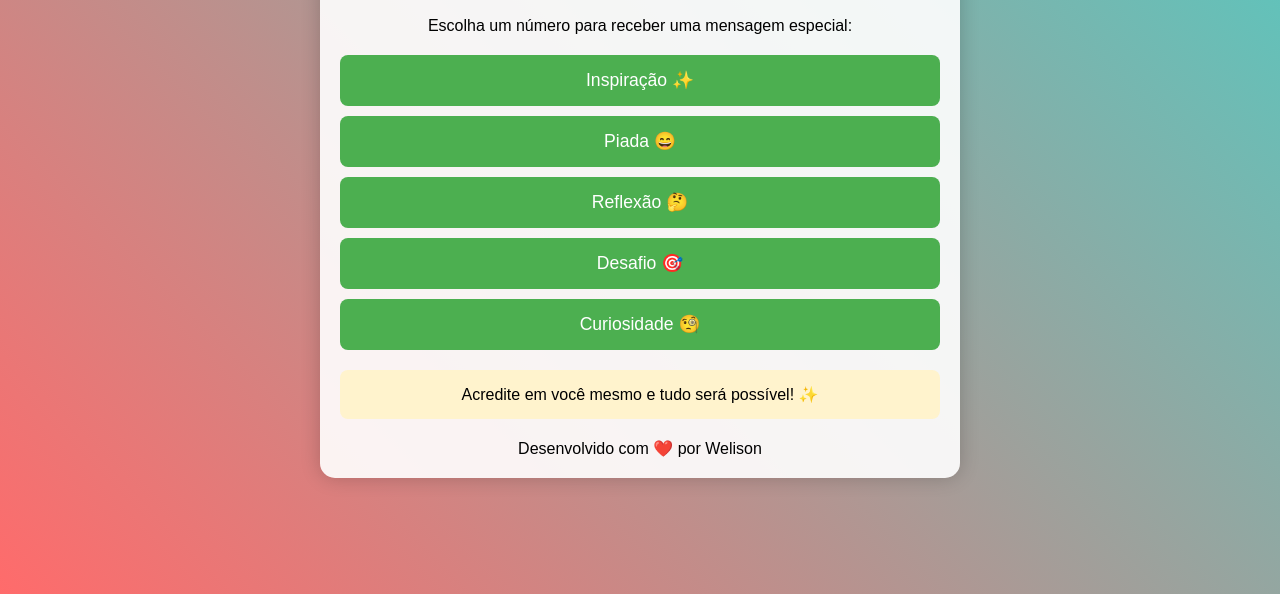
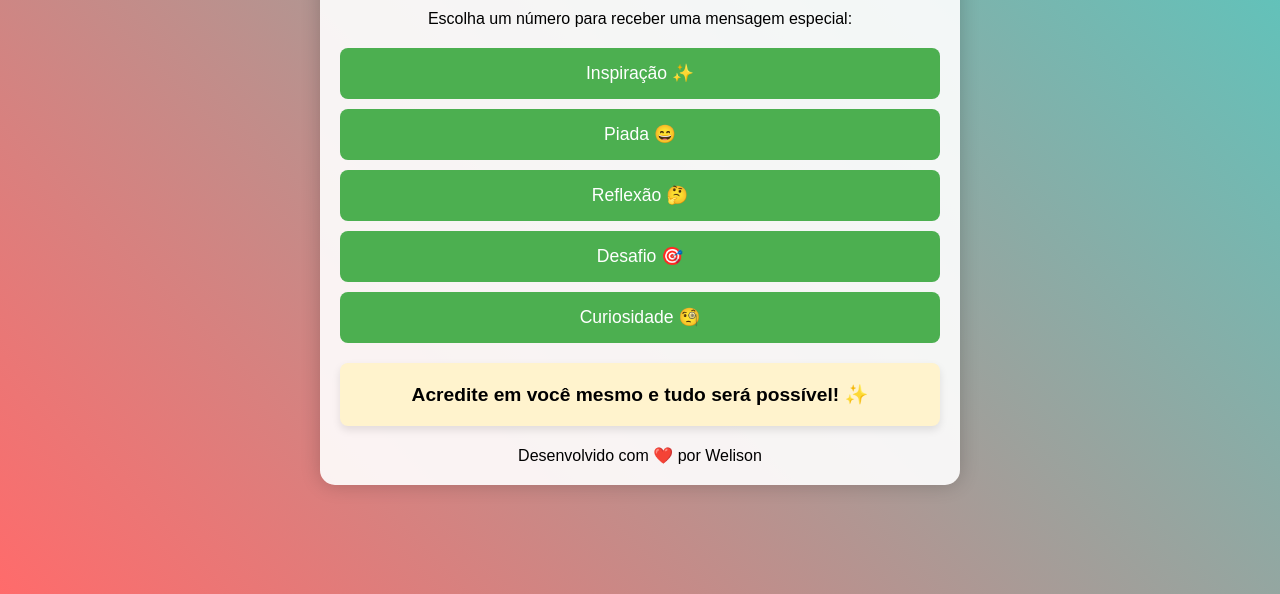
Before and after one commit to Welison200/bom-dia-site, a plain HTML site: page index.html in a window 1280 px wide. Both pictures are taken after a click on the button "Inspiração ✨". Shown: the part 246-840 px from the top of the page. Drawn offline with Linux system fonts and the light colour scheme.

Commit message:
Update index.html

```diff
--- a/index.html
+++ b/index.html
@@ -58,10 +58,43 @@
 
         #messageBox {
             margin: 20px 0;
-            padding: 15px;
+            padding: 20px;
             border-radius: 8px;
             background-color: #fff3cd;
             display: none;
+            font-size: 1.2em;
+            font-weight: bold;
+            animation: fadeInScale 0.5s ease;
+            box-shadow: 0 4px 8px rgba(0, 0, 0, 0.1);
+        }
+
+        @keyframes fadeInScale {
+            from {
+                opacity: 0;
+                transform: scale(0.8);
+            }
+            to {
+                opacity: 1;
+                transform: scale(1);
+            }
+        }
+
+        footer {
+            margin-top: 20px;
+        }
+
+        #resetHeart {
+            background: none;
+            border: none;
+            padding: 0;
+            font-size: inherit;
+            cursor: pointer;
+            display: inline;
+            color: inherit;
+        }
+
+        #resetHeart:hover {
+            transform: scale(1.2);
         }
 
         @media (max-width: 480px) {
@@ -98,43 +131,39 @@
         <div id="messageBox"></div>
 
         <footer>
-            Desenvolvido com ❤️ por Welison
+            Desenvolvido com <button id="resetHeart" onclick="resetChoices()">❤️</button> por Welison
         </footer>
     </div>
 
     <script>
-        let lastKeyTime = 0;
-        let lastKey = '';
-
-        // Adiciona detector de tecla para reset
-        document.addEventListener('keydown', function(e) {
-            const currentTime = new Date().getTime();
-
-            if (e.key.toLowerCase() === 'r') {
-                if (lastKey === 'r' && currentTime - lastKeyTime < 500) {
-                    resetChoices();
-                    lastKey = '';
-                } else {
-                    lastKey = 'r';
-                    lastKeyTime = currentTime;
-                }
-            } else {
-                lastKey = '';
-            }
-        });
-
         function resetChoices() {
-            localStorage.removeItem('lastChoice');
+    localStorage.removeItem('chosenOptions');
     document.getElementById('messageBox').style.display = 'none';
     alert('Escolhas resetadas! Você pode escolher uma nova mensagem.');
 }
 
 function showMessage(type) {
-            const lastChoice = localStorage.getItem('lastChoice');
     const today = new Date().toDateString();
+    let chosenOptions = JSON.parse(localStorage.getItem('chosenOptions') || '[]');
+    let lastMessageDate = localStorage.getItem('lastMessageDate');
 
-            if (lastChoice === today) {
+    // Reset diário do contador de mensagens
+    if (lastMessageDate !== today) {
+        localStorage.setItem('lastMessageDate', today);
+        localStorage.removeItem('todayMessage');
+    }
+
+    // Verifica se já escolheu mensagem hoje
+    let todayMessage = localStorage.getItem('todayMessage');
+    if (todayMessage) {
         document.getElementById('messageBox').innerHTML = 'Você já escolheu sua mensagem hoje! Volte amanhã para uma nova mensagem! 🌟';
+        document.getElementById('messageBox').style.display = 'block';
+        return;
+    }
+
+    // Verifica se a opção já foi escolhida anteriormente
+    if (chosenOptions.includes(type)) {
+        document.getElementById('messageBox').innerHTML = 'Você já escolheu esta opção antes! Escolha outra opção! 🌟';
         document.getElementById('messageBox').style.display = 'block';
         return;
     }
@@ -160,7 +189,9 @@
 
     document.getElementById('messageBox').innerHTML = message;
     document.getElementById('messageBox').style.display = 'block';
-            localStorage.setItem('lastChoice', today);
+    chosenOptions.push(type);
+    localStorage.setItem('chosenOptions', JSON.stringify(chosenOptions));
+    localStorage.setItem('todayMessage', 'true');
 }
     </script>
 </body>
```
Lines whose indentation alone changed are shown as unchanged.
